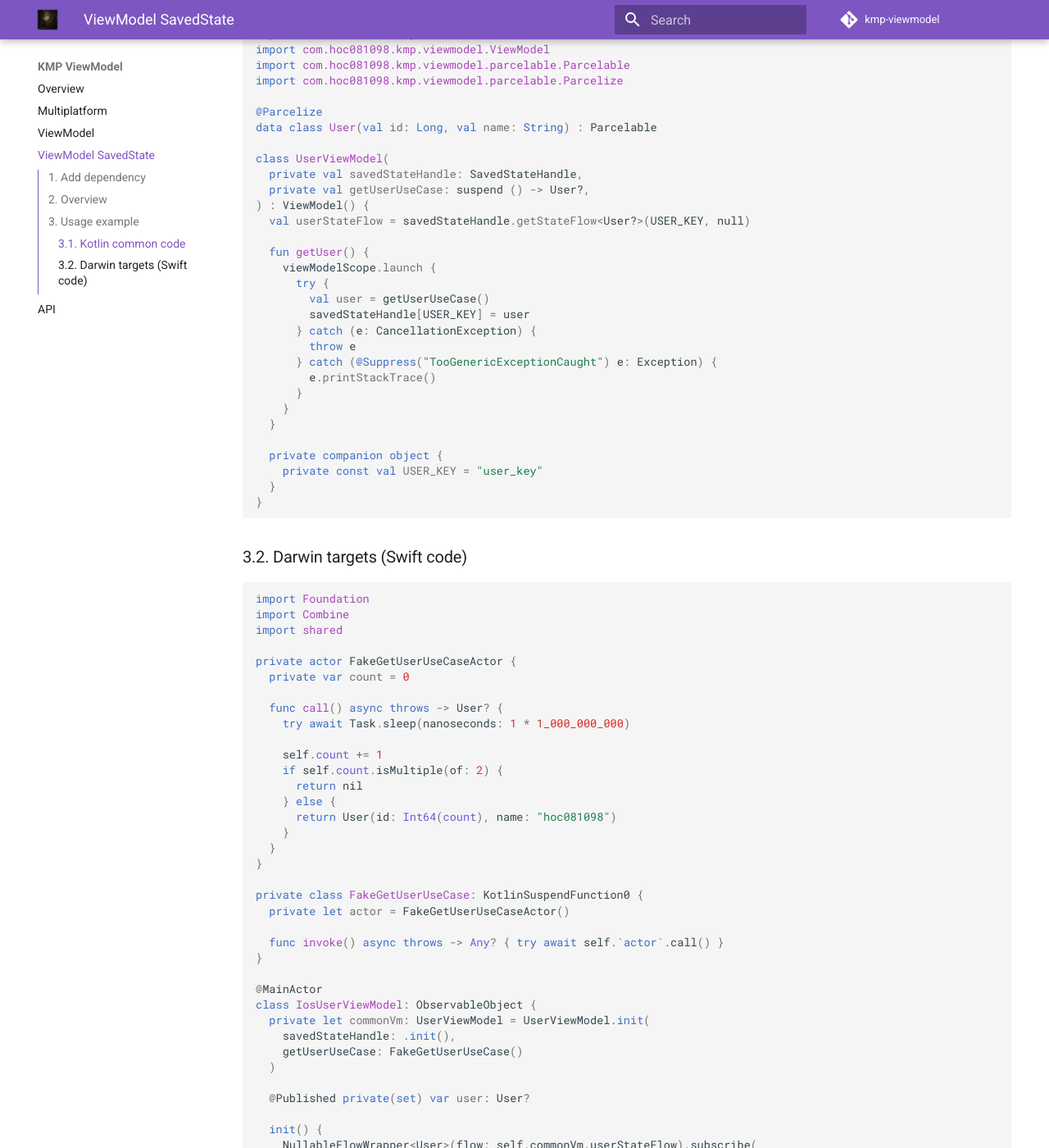
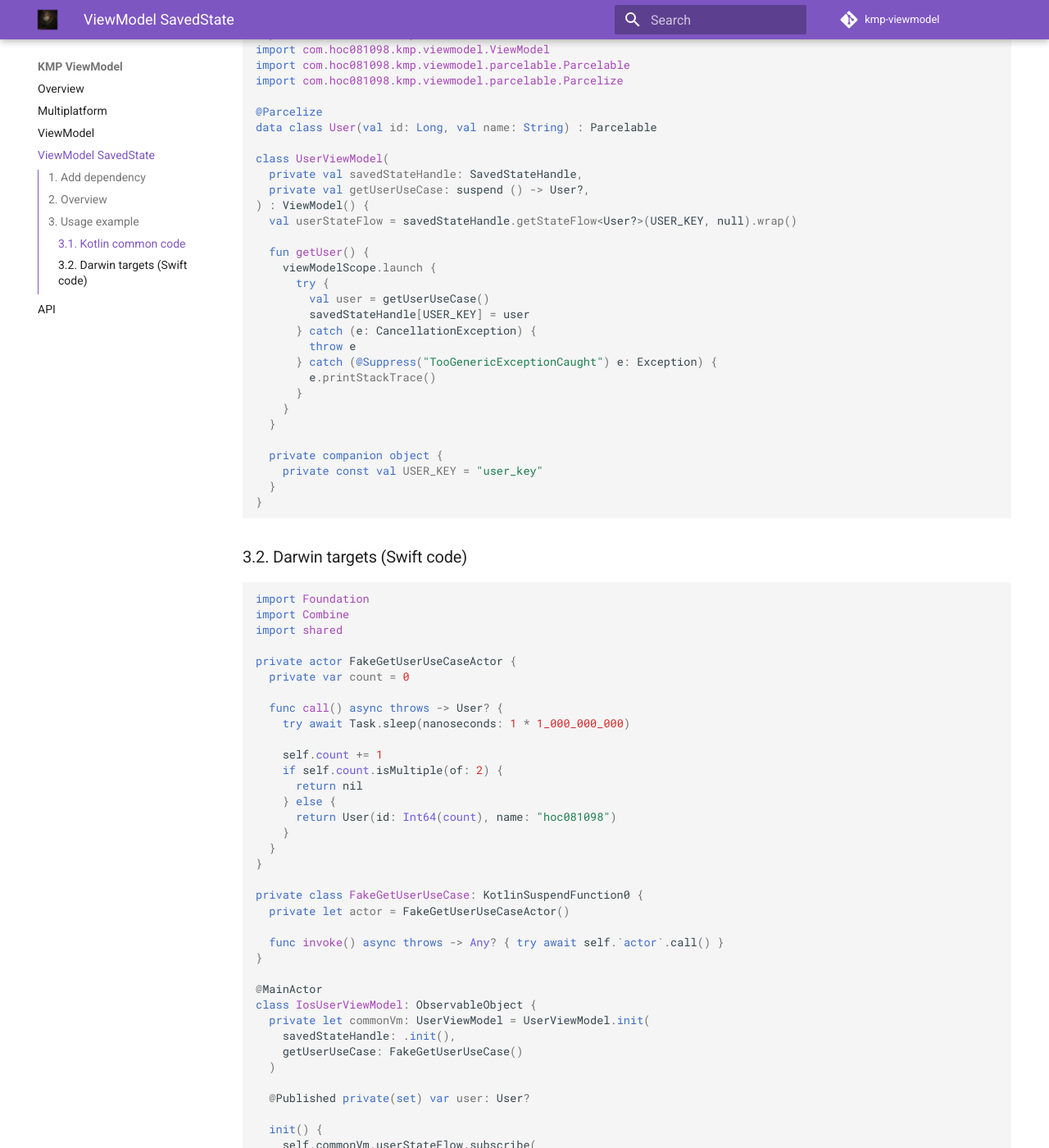
Before and after one commit to hoc081098/kmp-viewmodel, an MkDocs documentation site: the page built from docs/viewmodel-savedstate.md, in a window 1280 px wide and 1400 px high, scrolled down 3213 px. Shown: the whole window at 82% size. Built offline with MkDocs 1.6.1 and Material for MkDocs 9.7.7, drawn with Linux system fonts in a browser that asks for light colours; comment, search, counter and statistics services are not loaded.

Commit message:
update docs and example

```diff
--- a/docs/viewmodel-savedstate.md
+++ b/docs/viewmodel-savedstate.md
@@ -171,7 +171,7 @@ class UserViewModel(
   private val savedStateHandle: SavedStateHandle,
   private val getUserUseCase: suspend () -> User?,
 ) : ViewModel() {
-  val userStateFlow = savedStateHandle.getStateFlow<User?>(USER_KEY, null)
+  val userStateFlow = savedStateHandle.getStateFlow<User?>(USER_KEY, null).wrap()
 
   fun getUser() {
     viewModelScope.launch {
```
Also changed, not shown: other parts of docs/viewmodel-savedstate.md (+1 -1 lines).
